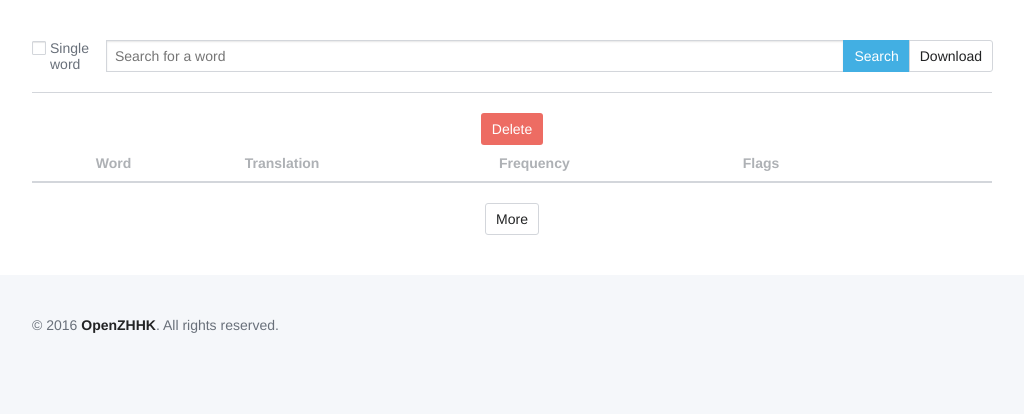
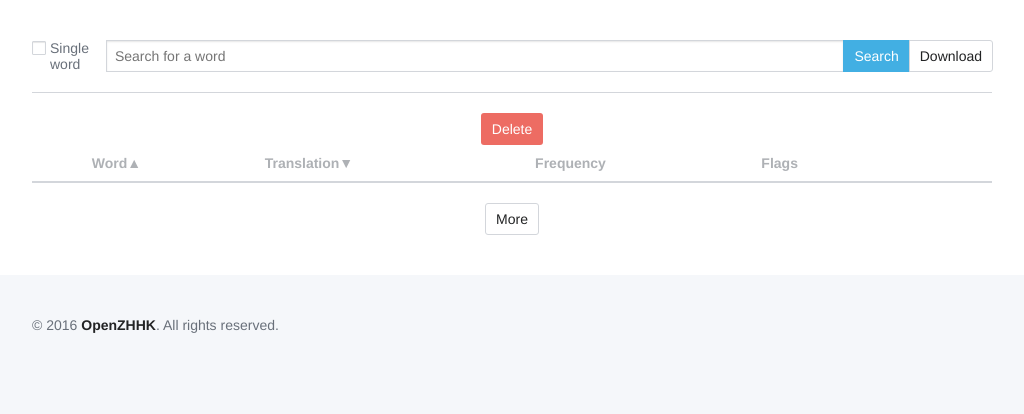
Before and after one commit to OpenZHHK/translation, a Flask app: template openzhhk/templates/list.html in a window 1280 px wide. Shown: the part 50-464 px from the top of the page, without its empty margins (128-1152 px from the left). Run offline with Flask 2, Linux system fonts and the light colour scheme; the template is opened without the code that fills it, so the values that code supplies are empty.

Commit message:
basic sorting html

```diff
--- a/openzhhk/static/styles/custom.css
+++ b/openzhhk/static/styles/custom.css
@@ -1,3 +1,9 @@
 .hidden{
     display: none;
 }
+.headerSortDown:after{
+  content: '▲';
+}
+.headerSortUp:after{
+  content: '▼';
+}
--- a/openzhhk/templates/list.html
+++ b/openzhhk/templates/list.html
@@ -27,10 +27,10 @@
                     <thead>
                     <tr>
                         <th></th>
-						<th>Word</th>
-						<th>Translation</th>
-						<th>Frequency</th>
-						<th>Flags</th>
+                        <th class="sort word headerSortDown">Word</th>
+                        <th class="sort translation headerSortUp">Translation</th>
+                        <th class="sort frequency ">Frequency</th>
+                        <th class="sort flags">Flags</th>
                         <th></th>
                         <th></th>
                     </tr>
@@ -166,5 +166,29 @@
             $("."+oid+"-view").show();
             $("."+oid+"-edit").hide();
         });
+
+        $("th.sort").on('click',function(){
+            var o = $(this);
+            var ths = $("th");
+            if(o.hasClass("headerSortDown")){
+                // Sort up
+                ths.removeClass("headerSortDown");
+                ths.removeClass("headerSortUp");
+                o.addClass("headerSortUp");
+            }
+            else if(o.hasClass("headerSortUp")){
+                // Sort default
+                ths.removeClass("headerSortDown");
+                ths.removeClass("headerSortUp");
+
+            }
+            else{
+                // Sort Down
+                ths.removeClass("headerSortDown");
+                ths.removeClass("headerSortUp");
+                o.addClass("headerSortDown");
+
+            }
+        });
     {% endblock %}
 </script>
```
Lines whose indentation alone changed are shown as unchanged.
